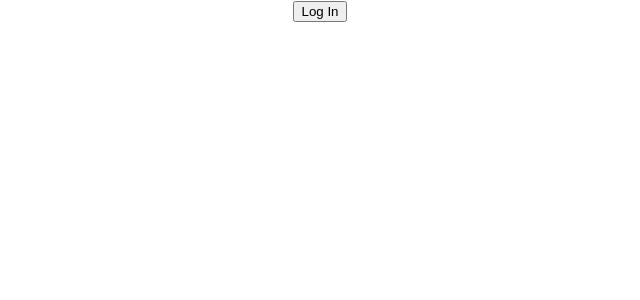
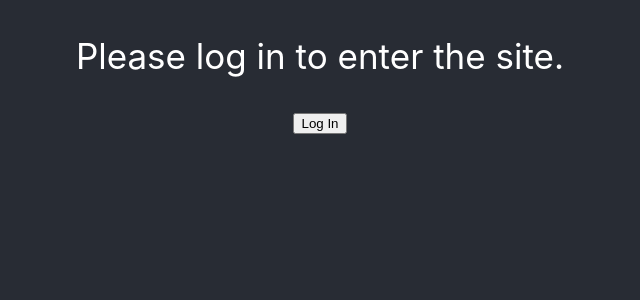
Before and after one commit to liu-kevin1/ThePlumbingProject, a React (Create React App) app in the folder client/: page / in a window 1280 px wide. Shown: the top 300 px of the page, without its empty margins (320-960 px from the left). Built offline with nearby package versions, Linux system fonts and the light colour scheme.

Commit message:
working auth0 and login page

```diff
--- a/client/src/LoginButton.js
+++ b/client/src/LoginButton.js
@@ -1,10 +1,19 @@
 import React from "react";
 import { useAuth0 } from "@auth0/auth0-react";
+import './loginButton.css'
 
 const LoginButton = () => {
   const { loginWithRedirect } = useAuth0();
 
-  return <button onClick={() => loginWithRedirect({ redirectUri: 'http://localhost:3000'})}>Log In</button>;
+  return (
+    <div style={{background: "#282c34", position: "absolute", top:0, bottom:0, left:0, right:0, alignItems: "center", display: "block", justifyContent: "center"}}>
+      <div>
+        <p style={{fontSize: 35, color: "white"}}>Please log in to enter the site.</p>
+      </div>
+      <button onClick={() => loginWithRedirect({ redirectUri: 'http://localhost:3000'})}>Log In</button>
+    </div>
+    );
+
 };
 
 export default LoginButton;
--- /dev/null
+++ b/client/src/loginButton.css
@@ -0,0 +1,38 @@
+.App {
+    text-align: center;
+  }
+
+  /* .App-logo {
+    height: 40vmin;
+    pointer-events: none;
+  }
+
+  @media (prefers-reduced-motion: no-preference) {
+    .App-logo {
+      animation: App-logo-spin infinite 20s linear;
+    }
+  } */
+
+  .App-header {
+    background-color: #282c34;
+    min-height: 100vh;
+    display: flex;
+    flex-direction: column;
+    align-items: center;
+    justify-content: center;
+    font-size: calc(10px + 2vmin);
+    color: white;
+  }
+
+  .App-link {
+    color: #61dafb;
+  }
+
+  @keyframes App-logo-spin {
+    from {
+      transform: rotate(0deg);
+    }
+    to {
+      transform: rotate(360deg);
+    }
+  }
```
Also changed, not shown: 2 other files (tests, documents, lock files or other folders).
